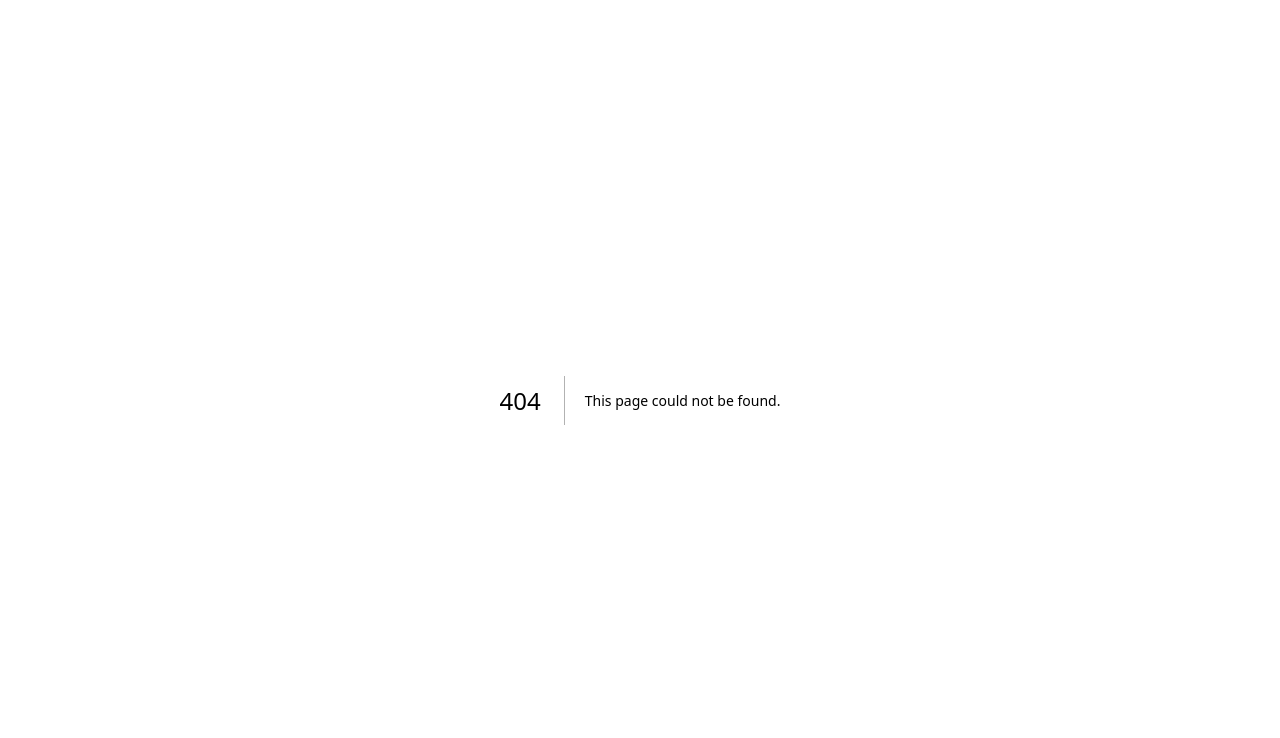
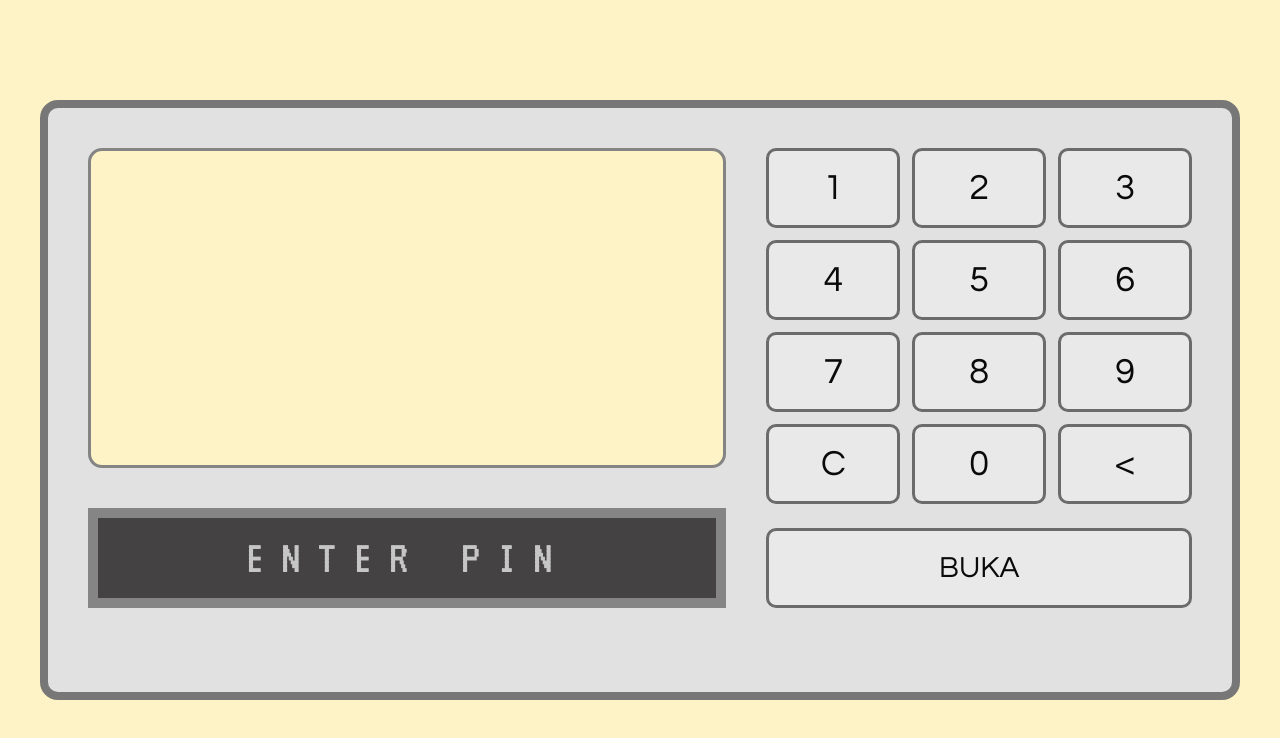
Before and after one commit to benayajosuaa/Frontend-Kav320, a Next.js app: page /loker/unlock-loker in a window 1280 px wide. Before the commit this address had no page. Shown: the top 738 px of the page. Built offline with nearby package versions, Linux system fonts and the light colour scheme.

Commit message:
update : ubah penamaan routingnnya

```diff
--- /dev/null
+++ b/src/app/(public)/loker/(steps)/unlock-loker/page.tsx
@@ -0,0 +1,91 @@
+"use client";
+
+import { useState } from "react";
+import { Questrial} from "next/font/google";
+import { VT323 } from "next/font/google";
+
+const vt323 = VT323({
+  subsets: ["latin"],
+  weight: "400",
+});
+
+const quesFont = Questrial({
+  subsets: ["latin"],
+  weight: "400",
+});
+
+const keypadButtons = ["1", "2", "3", "4", "5", "6", "7", "8", "9", "C", "0", "<"];
+
+export default function FindMyLoker() {
+  const [pinInput, setPinInput] = useState("");
+
+  const handleKeypadClick = (value: string) => {
+    if (value === "C") {
+      setPinInput("");
+      return;
+    }
+
+    if (value === "<") {
+      setPinInput((currentValue) => currentValue.slice(0, -1));
+      return;
+    }
+
+    setPinInput((currentValue) => `${currentValue}${value}`);
+  };
+
+  return (
+    <div className={quesFont.className}>
+      <div className="flex min-h-screen items-center justify-center bg-amber-100 px-4 py-6 sm:px-6 sm:py-8">
+        <div className="w-full max-w-300 rounded-2xl border-4 border-[#777777] bg-[#e1e1e1] sm:border-[6px] xl:h-150 xl:w-300 xl:border-8">
+          <div className="flex flex-col gap-6 p-4 sm:gap-8 sm:p-6 md:p-8 lg:flex-row lg:gap-x-10 lg:p-10">
+            <div className="flex flex-col gap-y-6 lg:basis-6/10 lg:gap-y-10">
+              <div>
+                {/* Disini Tempat Iklan ya Wok */}
+                <div className="h-48 w-full rounded-xl border-3 border-[#848484] bg-amber-100 sm:h-56 md:h-64 lg:h-72 xl:h-80"></div>
+              </div>
+
+              <div className={vt323.className}>
+                <input
+                  className="w-full border-4 border-[#858585] bg-[#444242] px-3 py-4 text-center text-2xl tracking-[0.2em] text-white outline-none placeholder:text-white/70 sm:border-[6px] sm:text-3xl md:text-4xl lg:border-[8px] lg:text-5xl lg:tracking-[0.28em] xl:border-[10px] xl:tracking-[0.35em]"
+                  type="text"
+                  value={pinInput}
+                  readOnly
+                  placeholder="ENTER PIN"
+                />
+              </div>
+            </div>
+
+            <div className="flex flex-col justify-between lg:basis-4/10">
+              <div>
+                <div>
+                  <div className={`${quesFont.className} grid grid-cols-3 grid-rows-4 gap-2 sm:gap-3`}>
+                  {keypadButtons.map((button) => {
+                    return (
+                      <button
+                        key={button}
+                        type="button"
+                        onClick={() => handleKeypadClick(button)}
+                        className="flex h-16 items-center justify-center rounded-lg border-3 border-[#6b6b6b] bg-[#e9e9e9] text-2xl sm:h-18 sm:text-3xl md:h-20 md:text-4xl"
+                      >
+                        {button}
+                      </button>
+                    );
+                  })}
+                  </div>
+                </div>
+              </div>
+              <div>
+                <button
+                        type="button"
+                        className="mt-4 flex h-16 w-full items-center justify-center rounded-lg border-3 border-[#6b6b6b] bg-[#e9e9e9] text-2xl sm:mt-5 sm:h-18 sm:text-3xl md:mt-6 md:h-20"
+                    >
+                        BUKA
+                </button>
+              </div>
+            </div>
+          </div>
+        </div>
+      </div>
+    </div>
+  );
+}
```
